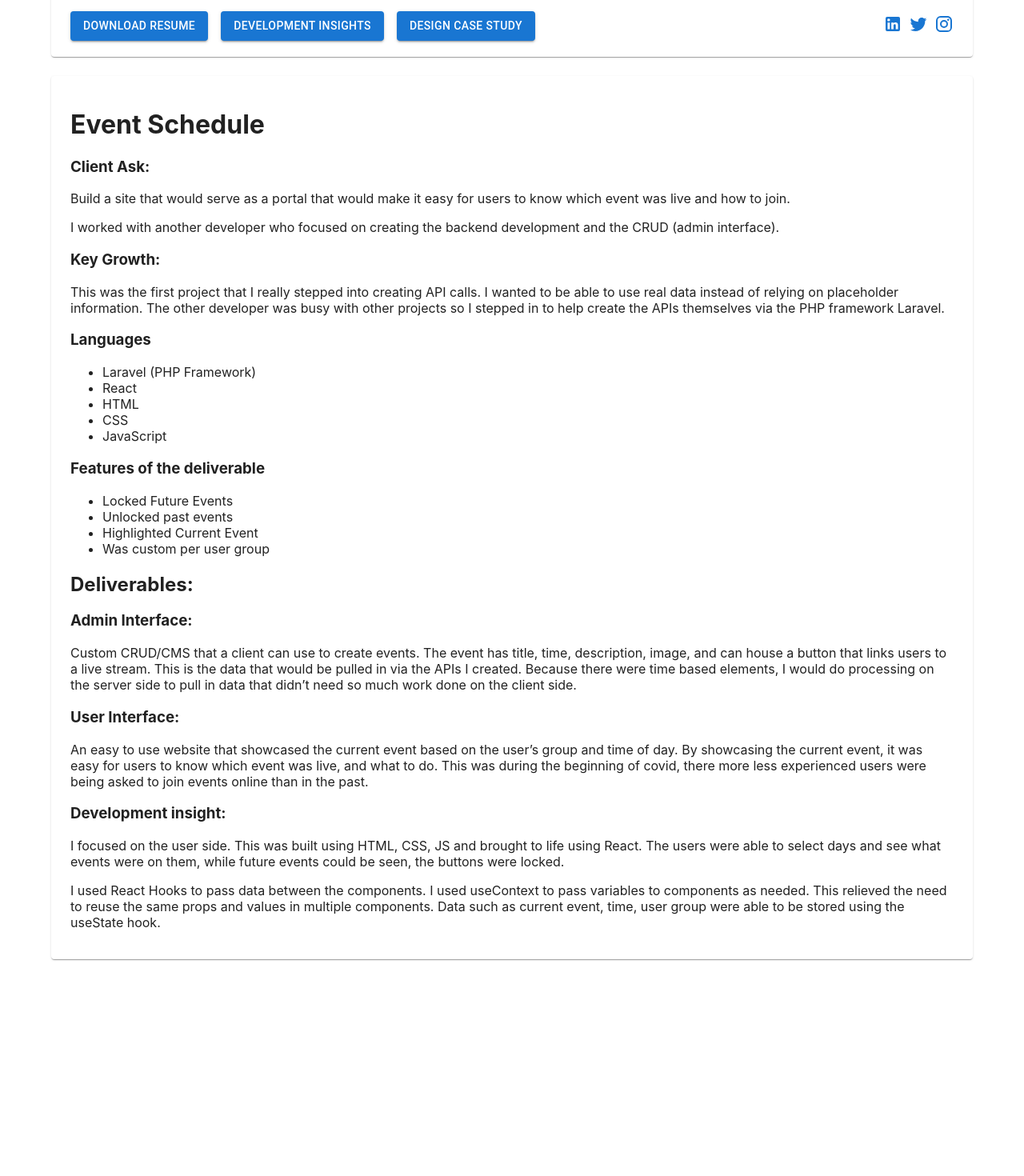
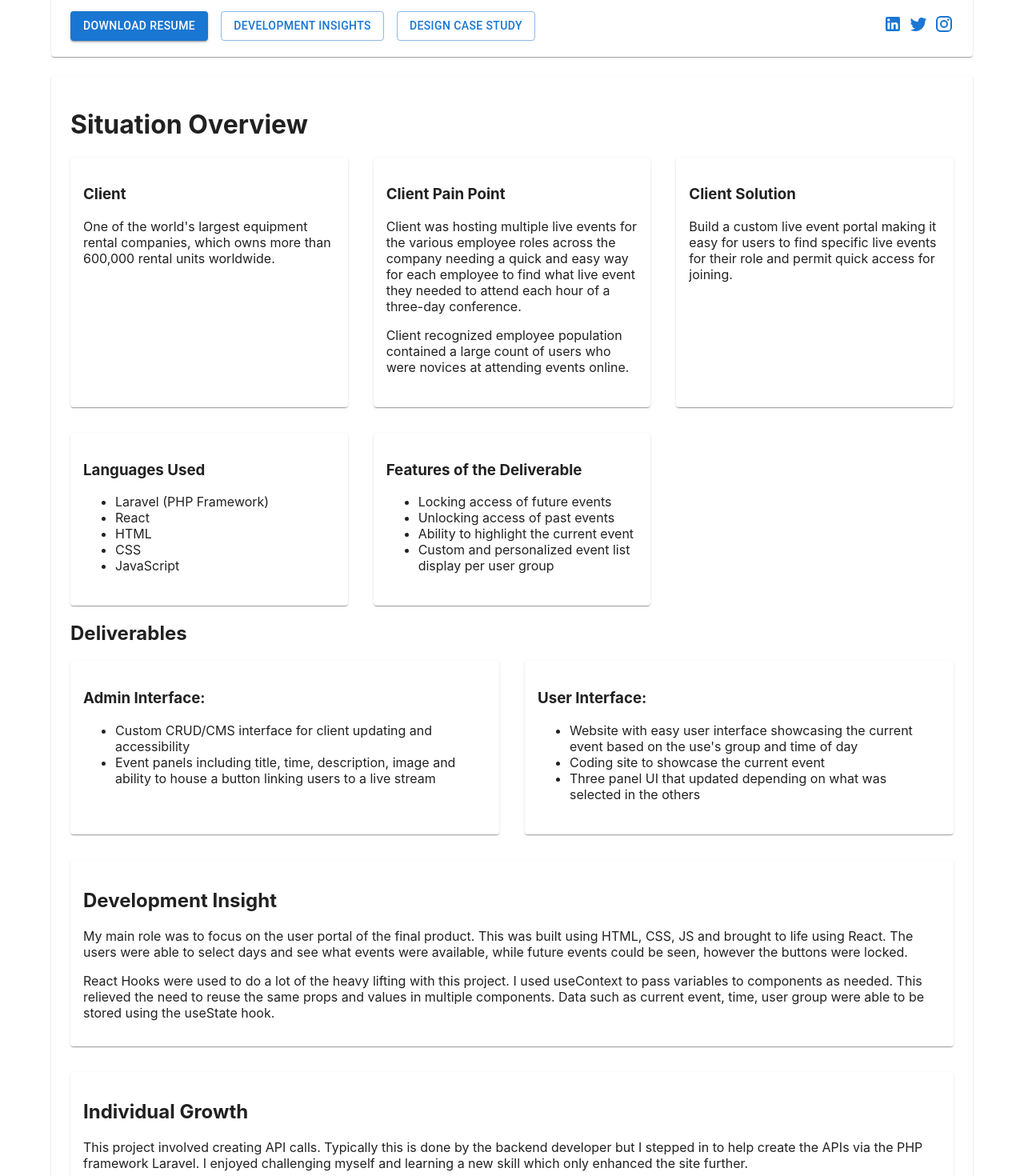
Before and after one commit to kotiell/justintiell, a React (Create React App) app: page /dev-insights in a window 1280 px wide. Shown: the part 580-2050 px from the top of the page at 80% size. Before the commit the page ends 1803 px from the top, so only its background shows below. Built offline with nearby package versions, Linux system fonts and the light colour scheme.

Commit message:
DevInsights

```diff
--- a/src/DevInsights.js
+++ b/src/DevInsights.js
@@ -2,6 +2,10 @@
 import Container from '@mui/material/Container';
 import Paper from '@mui/material/Paper';
 import Intro from './Intro';
+import Card from '@mui/material/Card';
+import CardActions from '@mui/material/CardActions';
+import CardContent from '@mui/material/CardContent';
+import Grid from '@mui/material/Grid';
 
 function DevInsights() {
   return (
@@ -13,61 +17,144 @@ function DevInsights() {
         mt: 3,
         mb: 3
       }}>
-        <h1>Event Schedule</h1>
-        <h3>Client Ask:</h3>
-        <p> Build a site that would serve as a portal that would make it easy for users to know which event was live and how to join. </p>
+        <h1>Situation Overview</h1>
+        <Grid container spacing={4}>
+          <Grid item xs={12} lg={4}>
+            <Card sx={{
+              height: '100%'
+            }}>
+              <CardContent>
+                <h3>Client</h3>
+                <p> One of the world's largest equipment rental companies, which owns more than 600,000 rental units worldwide.</p>
+              </CardContent>
+            </Card>
+          </Grid>
 
-        <p>I worked with another developer who focused on creating the backend development and the CRUD (admin interface). </p>
+          <Grid item xs={12} lg={4}>
+            <Card sx={{
+              height: '100%'
+            }}>
+              <CardContent>
+                <h3>Client Pain Point</h3>
+                <p>
+                  Client was hosting multiple live events for the various employee roles across the company needing a quick and easy way for each employee to find what live event they needed to attend each hour of a three-day conference.
+                </p>
+                <p>
+                  Client recognized employee population contained a large count of users who were novices at attending events online.
+                </p>
+              </CardContent>
+            </Card>
+          </Grid>
 
-        <h3>Key Growth:</h3>
-        <p>
-          This was the first project that I really stepped into creating API calls. I wanted to be able to use real data instead of relying on placeholder information. The other developer was busy with other projects so I stepped in to help create the APIs themselves via the PHP framework Laravel.</p>
+          <Grid item xs={12} lg={4}>
+            <Card sx={{
+              height: '100%'
+            }}>
+              <CardContent>
+                <h3>Client Solution</h3>
 
                 <p>
-          <h3>Languages</h3>
+                  Build a custom live event portal making it easy for users to find specific live events for their role and permit quick access for joining.
+                </p>
+              </CardContent>
+            </Card>
+          </Grid>
+          <Grid item xs={12} lg={4}>
+            <Card sx={{
+              height: '100%'
+            }}>
+              <CardContent>
+                <h3>Languages Used</h3>
                 <ul>
                   <li>Laravel (PHP Framework)</li>
-            <li> React</li>
-            <li> HTML</li>
-            <li> CSS</li>
+                  <li>React</li>
+                  <li>HTML</li>
+                  <li>CSS</li>
                   <li>JavaScript</li>
                 </ul>
-        </p>
+              </CardContent>
+            </Card>
+          </Grid>
+          <Grid item xs={12} lg={4}>
+            <Card sx={{
+              height: '100%'
+            }}>
+              <CardContent>
+
+                <h3>Features of the Deliverable</h3>
+                <ul>
+                  <li>Locking access of future events</li>
+                  <li>Unlocking access of past events</li>
+                  <li>Ability to highlight the current event</li>
+                  <li>Custom and personalized event list display per user group</li>
+                </ul>
+              </CardContent>
+            </Card>
+          </Grid>
+
+        </Grid>
+        <h2>Deliverables</h2>
+        <Grid container spacing={4}>
+          <Grid item xs={12} lg={6}>
+            <Card sx={{
+              height: '100%'
+            }}>
+              <CardContent>
+                <h3>Admin Interface:</h3>
+                <ul>
+                  <li>Custom CRUD/CMS interface for client updating and accessibility</li>
+                  <li>Event panels including title, time, description, image and ability to house a button linking users to a live stream</li>
+                </ul>
+              </CardContent>
+            </Card>
+          </Grid>
+
+          <Grid item xs={12} lg={6}>
+            <Card sx={{
+              height: '100%'
+            }}>
+              <CardContent>
+                <h3>User Interface:</h3>
+                <ul>
+                  <li>Website with easy user interface showcasing the current event based on the use's group and time of day </li>
+                  <li>Coding site to showcase the current event </li>
+                  <li>Three panel UI that updated depending on what was selected in the others</li>
+                </ul>
+              </CardContent>
+            </Card>
+          </Grid>
+        </Grid>
 
 
+        <Paper elevation={1} sx={{
+          p: 2,
+          mt: 4
+        }}>
+          <h2>Development Insight</h2>
           <p>
-          <h3> Features of the deliverable</h3>
-          <ul>
-            <li>Locked Future Events</li>
-            <li>Unlocked past events</li>
-            <li>Highlighted Current Event</li>
-            <li>Was custom per user group</li>
-          </ul>
-        </p>
-
-        <h2>Deliverables:</h2>
-
-        <p>
-          <h3>Admin Interface:</h3>
-          Custom CRUD/CMS that a client can use to create events. The event has title, time, description, image, and can house a button that links users to a live stream. This is the data that would be pulled in via the APIs I created. Because there were time based elements, I would do processing on the server side to pull in data that didn’t need so much work done on the client side.
+            My main role was to focus on the user portal of the final product. This was built using HTML, CSS, JS and brought to life using React. The users were able to select days and see what events were available, while future events could be seen, however the buttons were locked.
           </p>
 
           <p>
-          <h3>User Interface:</h3>
-          An easy to use website that showcased the current event based on the user’s group and time of day. By showcasing the current event, it was easy for users to know which event was live, and what to do. This was during the beginning of covid, there more less experienced users were being asked to join events online than in the past.
+            React Hooks were used to do a lot of the heavy lifting with this project. I used useContext to pass variables to components as needed. This relieved the need to reuse the same props and values in multiple components. Data such as current event, time, user group were able to be stored using the useState hook.
+          </p>
+        </Paper>
+        <Paper elevation={1} sx={{
+          p: 2,
+          mt: 4
+        }}>
+          <h2>Individual Growth</h2>
+          <p>
+            This project involved creating API calls. Typically this is done by the backend developer but I stepped in to help create the APIs via the PHP framework Laravel. I enjoyed challenging myself and learning a new skill which only enhanced the site further.
           </p>
 
           <p>
-          <h3>Development insight:</h3>
-          I focused on the user side. This was built using HTML, CSS, JS and brought to life using React. The users were able to select days and see what events were on them, while future events could be seen, the buttons were locked.
+            Because there were time based elements needing to update based on the time of the day when a site visitor arrives to the site, I would do processing on the server side to pull in data that didn't need so much work done on the client side. This helped create a faster user interface.
           </p>
-
-        <p>I used React Hooks to pass data between the components. I used useContext to pass variables to components as needed. This relieved the need to reuse the same props and values in multiple components. Data such as current event, time, user group were able to be stored using the useState hook. </p>
-
-
+        </Paper>
 
       </Paper>
-    </Container>
+    </Container >
   );
 }
 
--- a/src/Intro.js
+++ b/src/Intro.js
@@ -73,8 +73,8 @@ function Intro() {
         <Grid item xs={12} md={9}>
           <Button sx={{ mt: 2 }} variant="contained" href={Resume} download>Download Resume</Button>
 
-          <Button sx={{ mt: 2, ml: 2}} variant="contained" component={Link} to="/dev-insights" download>Development Insights</Button>
-          <Button sx={{ mt: 2, ml: 2}} variant="contained" component={Link} to="/design-case-study" download>Design Case Study</Button>
+          <Button sx={{ mt: 2, ml: 2}} variant="outlined" component={Link} to="/dev-insights" download>Development Insights</Button>
+          <Button sx={{ mt: 2, ml: 2}} variant="outlined" component={Link} to="/design-case-study" download>Design Case Study</Button>
         </Grid>
 
         <Grid item xs={12} md={3}>
```
Lines whose indentation alone changed are shown as unchanged.
